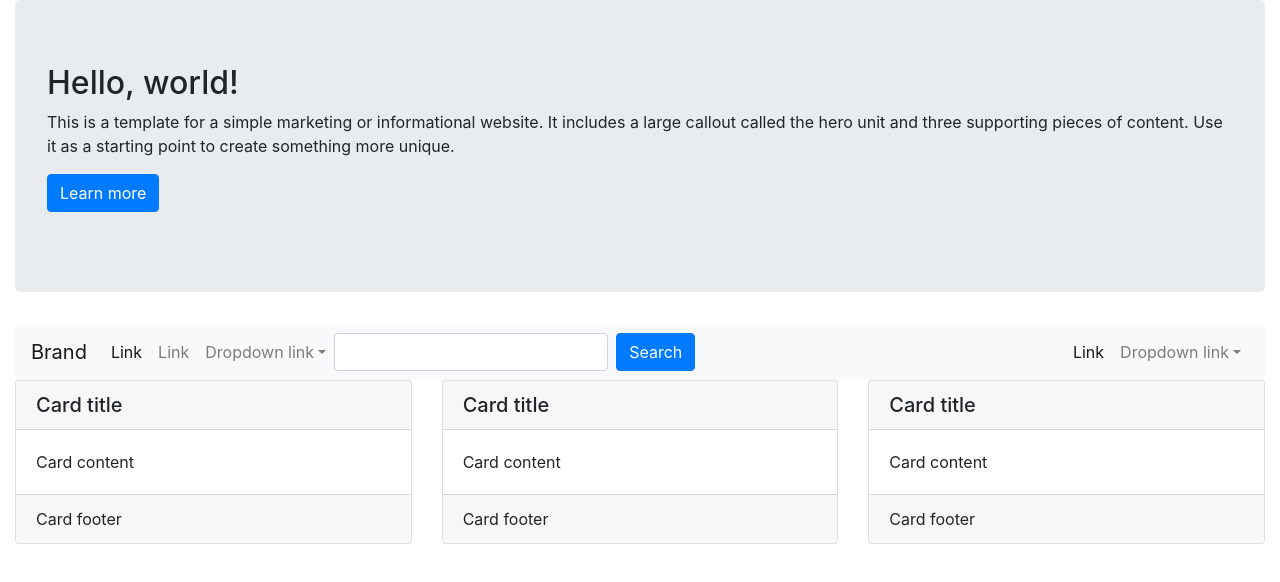
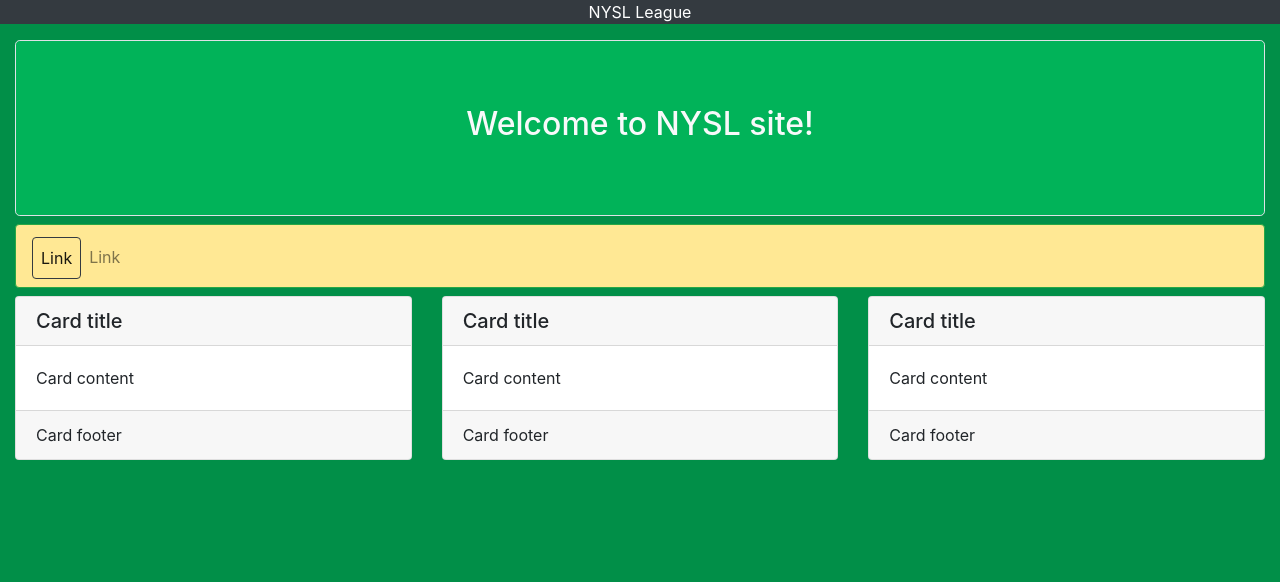
Before and after one commit to hcignacio/nysl-webapp, a plain HTML site: page index.html in a window 1280 px wide. Drawn offline with Linux system fonts and the light colour scheme; files that its build step writes are made by us from their sources.

Commit message:
new style

```diff
--- a/css/style.css
+++ b/css/style.css
@@ -0,0 +1,29 @@
+:root {
+    --green-dark    : rgb(1, 143, 72);
+    --green-dark-t  : rgba(1, 143, 72, 0.301);
+    --green-dark-t-h: rgba(38, 202, 120, 0.301);
+    --green-light   : rgb(1, 243, 122);
+    --green-light-t : rgba(1, 243, 122, 0.356);
+    --green-intense : rgb(4, 255, 88);
+    --gray-light    : rgb(179, 179, 179);
+    --gray-dark     : rgb(97, 97, 97);
+    --gray-darker   : rgb(46, 46, 46);
+    --gray-darkest  : rgb(31, 31, 31);
+    --red-strong    : rgb(230, 24, 24);
+    --yellow-light  : rgb(241, 243, 107);
+    --yellow-dark   : rgb(201, 202, 121);
+    --orange-light  : #ffe894;
+}
+
+
+body {
+    background-color: var(--green-dark);
+}
+
+.main-jumbotron {
+    background-color: var(--green-light-t);
+}
+
+#main-navbar {
+    background-color: var(--orange-light);
+}
--- a/index.html
+++ b/index.html
@@ -7,76 +7,42 @@
   <meta http-equiv="X-UA-Compatible" content="ie=edge">
 
   <link rel="stylesheet" href="vendor/bootstrap/css/bootstrap.min.css">
-  <link rel="stylesheet" href="style.css">
+  <link rel="stylesheet" href="css/style.css">
   <title>NYSL Home</title>
 </head>
 
 <body>
+
+  <header>
+    <p class="text-center bg-dark text-white">NYSL League</p>
+  </header>
+
   <div class="container-fluid">
     <div class="row">
       <div class="col-md-12">
-        <div class="jumbotron">
-          <h2>
-            Hello, world!
+        <div class="jumbotron border main-jumbotron mb-2">
+          <h2 class="text-center text-light">
+            Welcome to NYSL site!
           </h2>
-          <p>
-            This is a template for a simple marketing or informational website. It includes a large callout called the
-            hero unit and three supporting pieces of content. Use it as a starting point to create something more
-            unique.
-          </p>
-          <p>
-            <a class="btn btn-primary btn-large" href="#">Learn more</a>
-          </p>
         </div>
       </div>
     </div>
 
     <div class="row">
       <div class="col-md-12">
-          <nav class="navbar navbar-expand-lg navbar-light bg-light">
+        <nav class="navbar navbar-expand-lg navbar-light border border-success rounded mb-2" id="main-navbar">
 
           <button class="navbar-toggler" type="button" data-toggle="collapse"
             data-target="#bs-example-navbar-collapse-1">
             <span class="navbar-toggler-icon"></span>
-            </button> <a class="navbar-brand" href="#">Brand</a>
+          </button>
           <div class="collapse navbar-collapse" id="bs-example-navbar-collapse-1">
-              <ul class="navbar-nav">
-                <li class="nav-item active">
-                  <a class="nav-link" href="#">Link <span class="sr-only">(current)</span></a>
+            <ul class="navbar-nav mt-1">
+              <li class="nav-item active border border-dark rounded">
+                <a class="nav-link pl-2 text-black" href="#">Link <span class="sr-only">(current)</span></a>
               </li>
               <li class="nav-item">
                 <a class="nav-link" href="#">Link</a>
-                </li>
-                <li class="nav-item dropdown">
-                  <a class="nav-link dropdown-toggle" href="http://example.com" id="navbarDropdownMenuLink"
-                    data-toggle="dropdown">Dropdown link</a>
-                  <div class="dropdown-menu" aria-labelledby="navbarDropdownMenuLink">
-                    <a class="dropdown-item" href="#">Action</a> <a class="dropdown-item" href="#">Another action</a> <a
-                      class="dropdown-item" href="#">Something else here</a>
-                    <div class="dropdown-divider">
-                    </div> <a class="dropdown-item" href="#">Separated link</a>
-                  </div>
-                </li>
-              </ul>
-              <form class="form-inline">
-                <input class="form-control mr-sm-2" type="text" />
-                <button class="btn btn-primary my-2 my-sm-0" type="submit">
-                  Search
-                </button>
-              </form>
-              <ul class="navbar-nav ml-md-auto">
-                <li class="nav-item active">
-                  <a class="nav-link" href="#">Link <span class="sr-only">(current)</span></a>
-                </li>
-                <li class="nav-item dropdown">
-                  <a class="nav-link dropdown-toggle" href="http://example.com" id="navbarDropdownMenuLink"
-                    data-toggle="dropdown">Dropdown link</a>
-                  <div class="dropdown-menu dropdown-menu-right" aria-labelledby="navbarDropdownMenuLink">
-                    <a class="dropdown-item" href="#">Action</a> <a class="dropdown-item" href="#">Another action</a> <a
-                      class="dropdown-item" href="#">Something else here</a>
-                    <div class="dropdown-divider">
-                    </div> <a class="dropdown-item" href="#">Separated link</a>
-                  </div>
               </li>
             </ul>
           </div>
@@ -138,4 +104,8 @@
   </div>
 </body>
 
+<script src="vendor/jquery/jquery-3.4.1.min.js"></script>
+<script src="vendor/popper/popper.min.js"></script>
+<script src="vendor/bootstrap/js/bootstrap.min.js"></script>
+
 </html>
```
Lines whose indentation alone changed are shown as unchanged.
